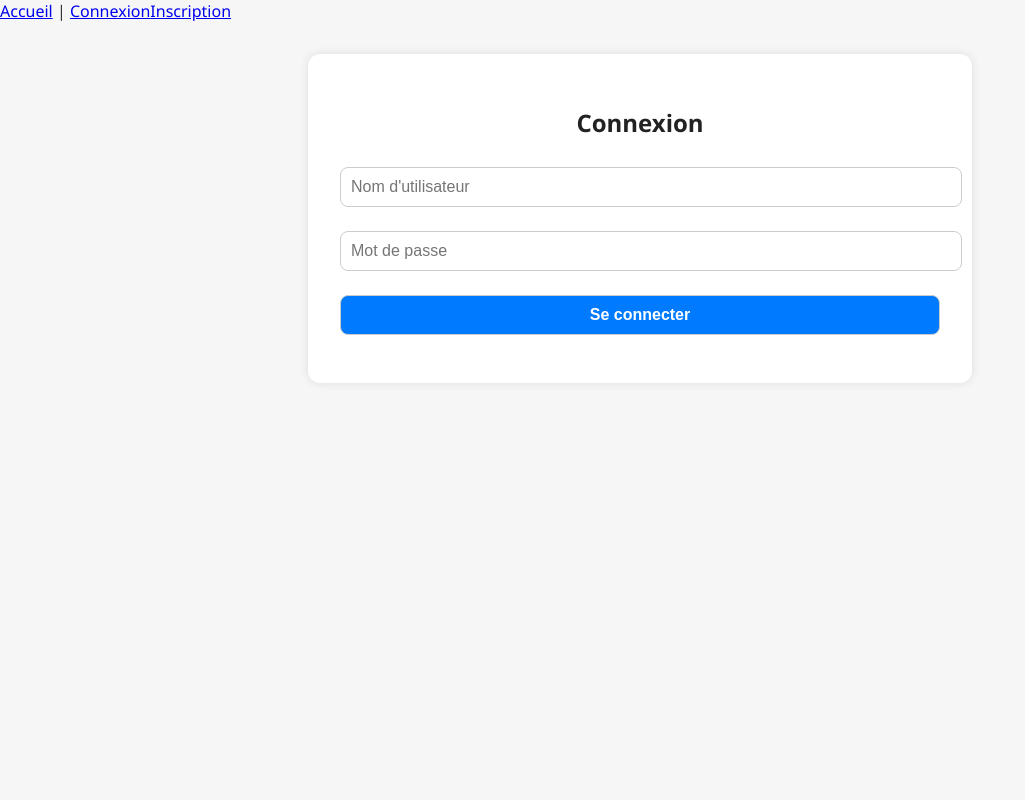
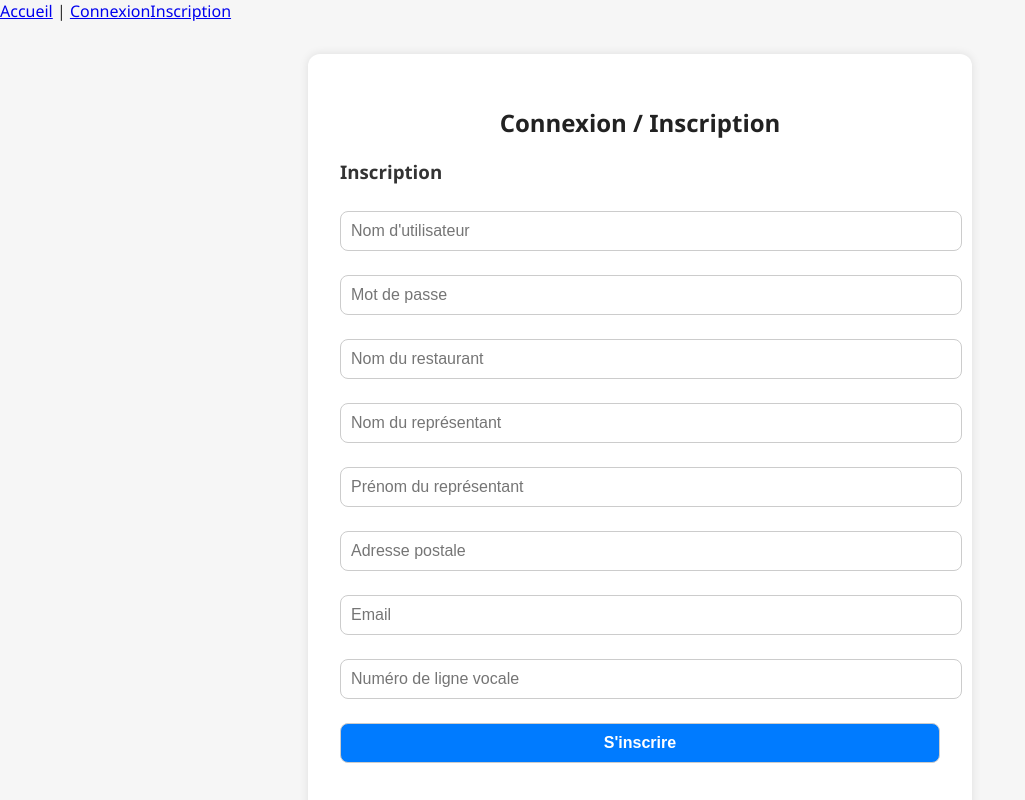
Before and after one commit to lmasumbuku/frontend, a React (Create React App) app: page /login in a window 1280 px wide. Shown: the top 800 px of the page, without its empty margins (0-1025 px from the left). Built offline with nearby package versions, Linux system fonts and the light colour scheme.

Commit message:
Update LoginForm.js

```diff
--- a/src/components/LoginForm.js
+++ b/src/components/LoginForm.js
@@ -5,6 +5,13 @@ import { useNavigate } from "react-router-dom";
 const LoginForm = ({ setIsAuthenticated }) => {
   const [username, setUsername] = useState("");
   const [password, setPassword] = useState("");
+  const [nomRestaurant, setNomRestaurant] = useState("");
+  const [nomRepresentant, setNomRepresentant] = useState("");
+  const [prenomRepresentant, setPrenomRepresentant] = useState("");
+  const [adressePostale, setAdressePostale] = useState("");
+  const [email, setEmail] = useState("");
+  const [numeroAppel, setNumeroAppel] = useState("");
+
   const [error, setError] = useState("");
   const [successMessage, setSuccessMessage] = useState("");
 
@@ -16,24 +23,27 @@ const LoginForm = ({ setIsAuthenticated }) => {
     setSuccessMessage("");
 
     try {
+      // Appel à l'API de connexion
       const response = await axios.post("https://backend-fastapi-cvi0.onrender.com/auth/login", {
         username,
         password,
       });
 
       const token = response.data.access_token;
-      const restaurateurId = response.data.restaurateur_id;  // Ajouter l'ID du restaurateur
+      const restaurateurId = response.data.restaurateur_id;  // Ajouter l'ID du restaurateur à la réponse
 
       // Stocker le token et l'ID du restaurateur dans le localStorage
       localStorage.setItem("token", token);
       localStorage.setItem("restaurateur_id", restaurateurId);
 
+      // Marquer l'utilisateur comme authentifié
       setIsAuthenticated(true);
+
       setSuccessMessage("✅ Connexion réussie ! Redirection...");
 
       // Redirige après 1.5 secondes
       setTimeout(() => {
-        navigate("/menu");
+        navigate("/menu"); // Rediriger vers la page du menu
       }, 1500);
     } catch (err) {
       console.error(err);
@@ -45,10 +55,102 @@ const LoginForm = ({ setIsAuthenticated }) => {
     }
   };
 
+  const handleRegister = async (e) => {
+    e.preventDefault();
+    setError("");
+    setSuccessMessage("");
+
+    try {
+      // Appel à l'API d'inscription
+      const response = await axios.post("https://backend-fastapi-cvi0.onrender.com/auth/register", {
+        username,
+        password,
+        nom_restaurant: nomRestaurant,
+        nom_representant: nomRepresentant,
+        prenom_representant: prenomRepresentant,
+        adresse_postale: adressePostale,
+        email: email,
+        numero_appel: numeroAppel,
+      });
+
+      setSuccessMessage("✅ Inscription réussie !");
+
+      // Après l'inscription, redirection vers la page de connexion
+      setTimeout(() => {
+        navigate("/login");
+      }, 1500);
+    } catch (err) {
+      console.error(err);
+      if (err.response && err.response.data) {
+        setError(err.response.data.detail || "Erreur d'inscription");
+      } else {
+        setError("Erreur inconnue, veuillez réessayer.");
+      }
+    }
+  };
+
   return (
     <div className="container">
-      <h2>Connexion</h2>
+      <h2>Connexion / Inscription</h2>
+
+      {/* Formulaire d'inscription */}
+      <form onSubmit={handleRegister}>
+        <h3>Inscription</h3>
+        <input
+          type="text"
+          placeholder="Nom d'utilisateur"
+          value={username}
+          onChange={(e) => setUsername(e.target.value)}
+        /><br />
+        <input
+          type="password"
+          placeholder="Mot de passe"
+          value={password}
+          onChange={(e) => setPassword(e.target.value)}
+        /><br />
+        <input
+          type="text"
+          placeholder="Nom du restaurant"
+          value={nomRestaurant}
+          onChange={(e) => setNomRestaurant(e.target.value)}
+        /><br />
+        <input
+          type="text"
+          placeholder="Nom du représentant"
+          value={nomRepresentant}
+          onChange={(e) => setNomRepresentant(e.target.value)}
+        /><br />
+        <input
+          type="text"
+          placeholder="Prénom du représentant"
+          value={prenomRepresentant}
+          onChange={(e) => setPrenomRepresentant(e.target.value)}
+        /><br />
+        <input
+          type="text"
+          placeholder="Adresse postale"
+          value={adressePostale}
+          onChange={(e) => setAdressePostale(e.target.value)}
+        /><br />
+        <input
+          type="email"
+          placeholder="Email"
+          value={email}
+          onChange={(e) => setEmail(e.target.value)}
+        /><br />
+        <input
+          type="text"
+          placeholder="Numéro de ligne vocale"
+          value={numeroAppel}
+          onChange={(e) => setNumeroAppel(e.target.value)}
+        /><br />
+
+        <button type="submit">S'inscrire</button>
+      </form>
+
+      {/* Formulaire de connexion */}
       <form onSubmit={handleLogin}>
+        <h3>Connexion</h3>
         <input
           type="text"
           placeholder="Nom d'utilisateur"
@@ -63,6 +165,7 @@ const LoginForm = ({ setIsAuthenticated }) => {
         /><br />
         <button type="submit">Se connecter</button>
       </form>
+
       {successMessage && <p style={{ color: "green" }}>{successMessage}</p>}
       {error && <p style={{ color: "red" }}>{error}</p>}
     </div>
```
